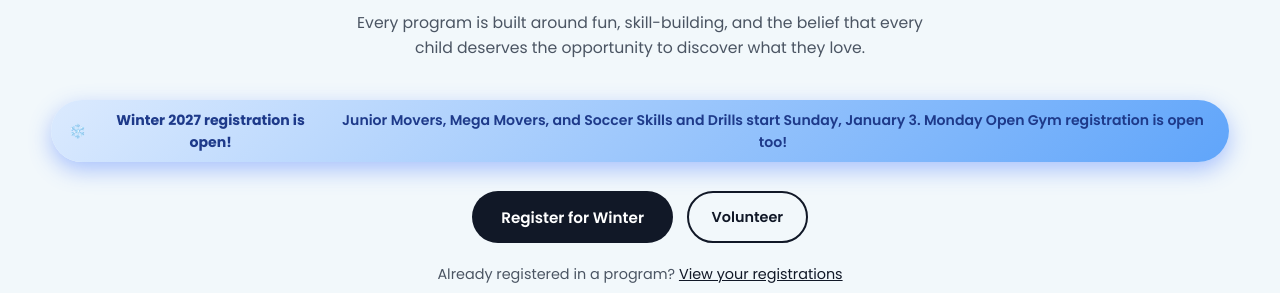
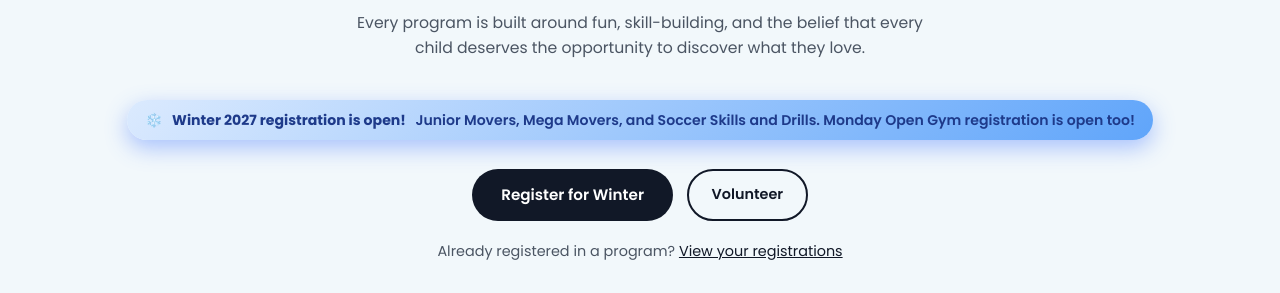
Before and after one commit to mikedasilva/countykidsclub, a plain HTML site: page index.html in a window 1280 px wide. Shown: the part 507-800 px from the top of the page. Drawn offline with Linux system fonts and the light colour scheme.

Commit message:
Drop start date from landing page hero banner
Co-Authored-By: Claude Opus 5.5 <noreply@anthropic.com>

```diff
--- a/index.html
+++ b/index.html
@@ -121,7 +121,7 @@
             opportunity to discover what they love.
           </p>
           <a href="https://countykidsclub.youthmodo.com/register" target="_blank" style="text-decoration: none;">
-            <div class="hero-hype-banner">❄️ <strong>Winter 2027 registration is open!</strong> Junior Movers, Mega Movers, and Soccer Skills and Drills start Sunday, January 3. Monday Open Gym registration is open too!</div>
+            <div class="hero-hype-banner">❄️ <strong>Winter 2027 registration is open!</strong> Junior Movers, Mega Movers, and Soccer Skills and Drills. Monday Open Gym registration is open too!</div>
           </a>
           <div class="hero-cta-group">
             <a href="https://countykidsclub.youthmodo.com/register" target="_blank">
```
